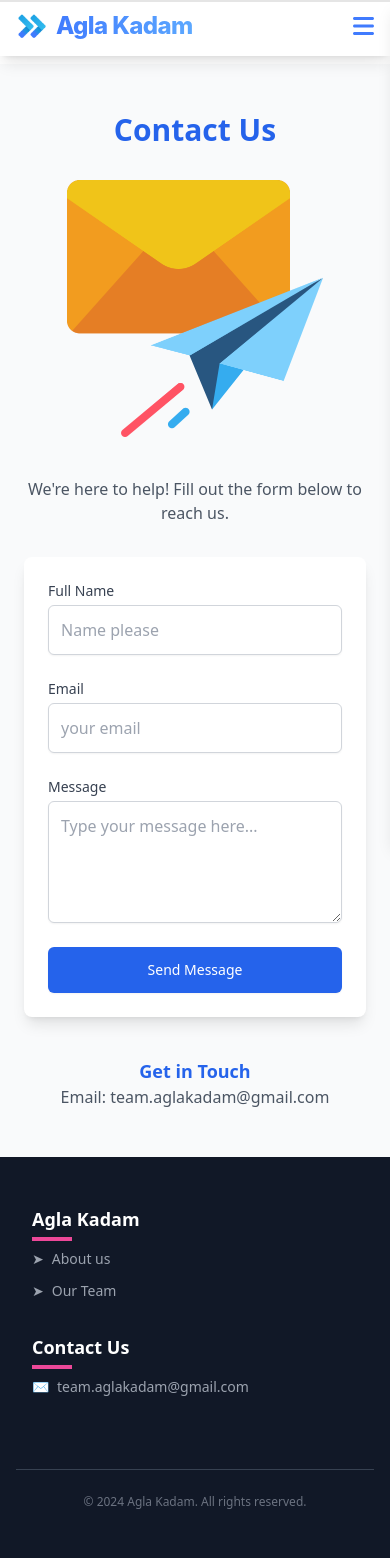
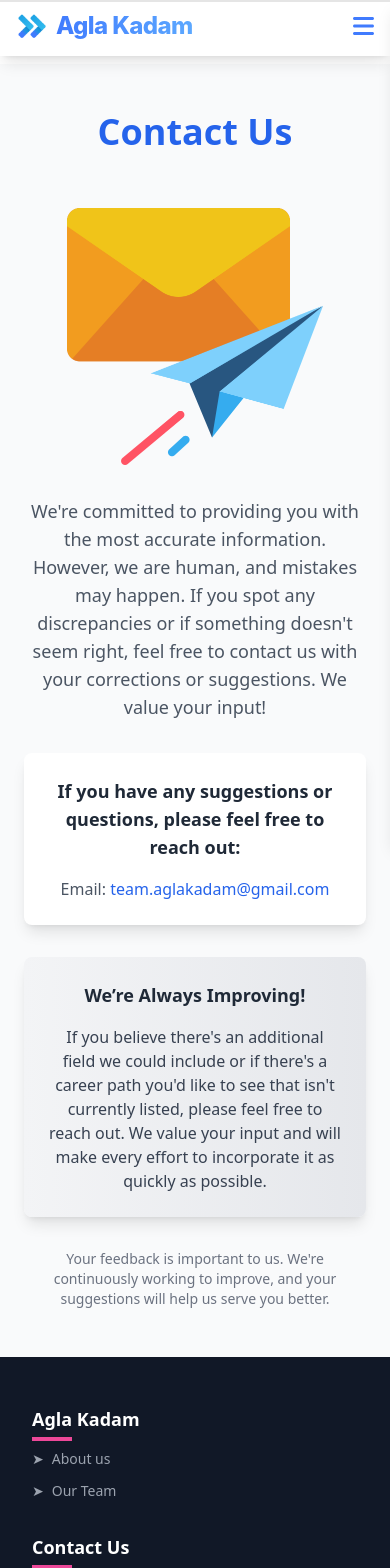
Before and after one commit to coding-yoddha/career-guide-app, a Next.js app: page /contact in a window 390 px wide. Shown: the top 1568 px of the page. Built offline with nearby package versions, Linux system fonts and the light colour scheme.

Commit message:
Minor changes

```diff
--- a/src/app/about/page.tsx
+++ b/src/app/about/page.tsx
@@ -4,17 +4,17 @@ import goingUpIcon from "../../public/career-growth.svg";
 const AboutUs = () => {
   return (
     <div className="bg-gray-50 min-h-screen flex flex-col lg:flex-row justify-center py-12 px-6 lg:px-8 w-full">
-      <div className="max-w-2xl p-8 flex-1">
-        <h2 className="text-3xl font-bold text-center text-blue-600">
+      <div className="max-w-3xl p-8 flex-1">
+        <h2 className="text-4xl font-bold text-center text-blue-700 mb-6">
           About Us
         </h2>
-        <p className="mt-4 text-gray-600 text-lg">
+        <p className="mt-4 text-lg text-gray-700 leading-relaxed">
           We are a dedicated team passionate about guiding school children and
           their parents through the various career options available after
           completing their 10th and 12th grades.
         </p>
 
-        <p className="mt-4 text-gray-600">
+        <p className="mt-4 text-lg text-gray-700 leading-relaxed">
           In today’s fast-paced world, it is crucial for students to be aware of
           the opportunities that lie ahead of them. Our mission is to provide
           comprehensive information about different career paths, the
@@ -22,27 +22,29 @@ const AboutUs = () => {
           thrive in various professions.
         </p>
 
-        <h3 className="mt-6 text-xl font-semibold text-gray-700">Our Vision</h3>
-        <p className="mt-2 text-gray-600">
+        <h3 className="mt-6 text-2xl font-semibold text-gray-800">
+          Our Vision
+        </h3>
+        <p className="mt-2 text-lg text-gray-700">
           We envision a future where every student makes informed career
           choices, equipped with the knowledge and guidance necessary to pursue
           their passions and dreams.
         </p>
 
-        <h3 className="mt-6 text-xl font-semibold text-gray-700">
+        <h3 className="mt-6 text-2xl font-semibold text-gray-800">
           Our Mission
         </h3>
-        <p className="mt-2 text-gray-600">
+        <p className="mt-2 text-lg text-gray-700">
           Our mission is to bridge the gap between students and the myriad of
           career options available in India. We aim to empower students and
           their parents with information, resources, and support to navigate
           their educational journeys effectively.
         </p>
 
-        <h3 className="mt-6 text-xl font-semibold text-gray-700">
+        <h3 className="mt-6 text-2xl font-semibold text-gray-800">
           What We Offer
         </h3>
-        <ul className="mt-2 list-disc list-inside text-gray-600">
+        <ul className="mt-2 list-disc list-inside text-lg text-gray-700">
           <li>Detailed information about various career paths.</li>
           <li>Guidance on courses and skills required for each career.</li>
           <li>
@@ -51,26 +53,18 @@ const AboutUs = () => {
           <li>Support through interactive tools and expert advice.</li>
         </ul>
 
-        <p className="mt-4 text-gray-600">
+        <p className="mt-4 text-lg text-gray-700">
           Join us in helping the next generation find their path and succeed in
           their chosen careers. Together, we can make a difference!
         </p>
-
-        <div className="mt-8 text-center">
-          <h3 className="text-lg font-bold text-blue-600">Connect with Us</h3>
-          <p className="mt-2 text-gray-600">
-            For inquiries and more information:
-          </p>
-          <p className="text-gray-600">Email: team.aglakadam@gmail.com</p>
-        </div>
       </div>
 
       {/* Image Section */}
       <div className="flex justify-center items-center w-full lg:w-1/2 mt-8 lg:mt-0">
         <Image
           src={goingUpIcon}
-          alt="going-up"
-          className="w-3/4 h-auto max-w-[40rem] max-h-[40rem]"
+          alt="career-growth-icon"
+          className="w-full max-w-[30rem] h-auto mx-auto lg:max-w-[40rem]"
         />
       </div>
     </div>
--- a/src/app/contact/page.tsx
+++ b/src/app/contact/page.tsx
@@ -4,10 +4,11 @@ import mailIcon from "../../public/mail.png";
 const ContactPage = () => {
   return (
     <div className="bg-gray-50 min-h-screen flex flex-col justify-center py-12 px-6 lg:px-8 w-full">
-      <h2 className="text-3xl font-bold text-center text-blue-600">
+      <h2 className="text-4xl font-bold text-center text-blue-600 mb-6">
         Contact Us
       </h2>
       <div className="flex flex-col lg:flex-row justify-center items-center mt-8 lg:space-x-8">
+        {/* Mail Icon */}
         <div className="mb-8 lg:mb-0 flex justify-center lg:pr-8">
           <Image
             src={mailIcon}
@@ -19,76 +20,47 @@ const ContactPage = () => {
         </div>
 
         <div className="max-w-lg w-full">
-          <p className="mt-2 text-center lg:text-left text-gray-600">
-            We're here to help! Fill out the form below to reach us.
+          {/* General Information Section */}
+          <p className="text-lg text-center lg:text-left text-gray-600 mb-4">
+            We're committed to providing you with the most accurate information.
+            However, we are human, and mistakes may happen. If you spot any
+            discrepancies or if something doesn't seem right, feel free to
+            contact us with your corrections or suggestions. We value your
+            input!
           </p>
 
           <div className="mt-8 bg-white shadow-lg rounded-lg p-6">
-            <form>
-              <div className="grid grid-cols-1 gap-6 sm:grid-cols-2">
-                <div>
-                  <label
-                    htmlFor="name"
-                    className="block text-sm font-medium text-gray-700"
-                  >
-                    Full Name
-                  </label>
-                  <input
-                    type="text"
-                    id="name"
-                    name="name"
-                    required
-                    className="mt-1 block w-full p-3 border border-gray-300 rounded-md shadow-sm focus:ring-blue-500 focus:border-blue-500"
-                    placeholder="Name please"
-                  />
-                </div>
-                <div>
-                  <label
-                    htmlFor="email"
-                    className="block text-sm font-medium text-gray-700"
-                  >
-                    Email
-                  </label>
-                  <input
-                    type="email"
-                    id="email"
-                    name="email"
-                    required
-                    className="mt-1 block w-full p-3 border border-gray-300 rounded-md shadow-sm focus:ring-blue-500 focus:border-blue-500"
-                    placeholder="your email"
-                  />
-                </div>
-                <div className="sm:col-span-2">
-                  <label
-                    htmlFor="message"
-                    className="block text-sm font-medium text-gray-700"
-                  >
-                    Message
-                  </label>
-                  <textarea
-                    id="message"
-                    name="message"
-                    rows={4}
-                    required
-                    className="mt-1 block w-full p-3 border border-gray-300 rounded-md shadow-sm focus:ring-blue-500 focus:border-blue-500"
-                    placeholder="Type your message here..."
-                  ></textarea>
-                </div>
-              </div>
-              <div className="mt-6">
-                <button
-                  type="submit"
-                  className="w-full py-3 px-4 border border-transparent rounded-md shadow-sm text-sm font-medium text-white bg-blue-600 hover:bg-blue-700 focus:outline-none focus:ring-2 focus:ring-offset-2 focus:ring-blue-500"
-                >
-                  Send Message
-                </button>
-              </div>
-            </form>
+            <h3 className="text-lg font-semibold text-gray-800 mb-4 text-center">
+              If you have any suggestions or questions, please feel free to
+              reach out:
+            </h3>
+            <div className="text-center lg:text-left">
+              <p className="text-gray-600">
+                Email:{" "}
+                <span className="text-blue-600">team.aglakadam@gmail.com</span>
+              </p>
+            </div>
           </div>
 
-          <div className="mt-10 text-center lg:text-left">
-            <h3 className="text-lg font-bold text-blue-600">Get in Touch</h3>
-            <p className="text-gray-600">Email: team.aglakadam@gmail.com</p>
+          {/* New Suggestion Section */}
+          <div className="mt-8 bg-gradient-to-r from-gray-100 to-gray-200 p-6 rounded-lg shadow-lg">
+            <h3 className="text-lg font-semibold text-gray-800 mb-4 text-center">
+              We’re Always Improving!
+            </h3>
+            <p className="text-gray-700 text-center">
+              If you believe there's an additional field we could include or if
+              there's a career path you'd like to see that isn't currently
+              listed, please feel free to reach out. We value your input and
+              will make every effort to incorporate it as quickly as possible.
+            </p>
+          </div>
+
+          {/* Subtle Note */}
+          <div className="mt-8 text-center text-sm text-gray-500">
+            <p>
+              Your feedback is important to us. We're continuously working to
+              improve, and your suggestions will help us serve you better.
+            </p>
           </div>
         </div>
       </div>
```
